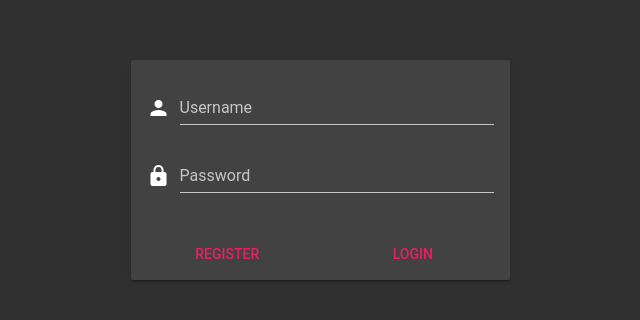
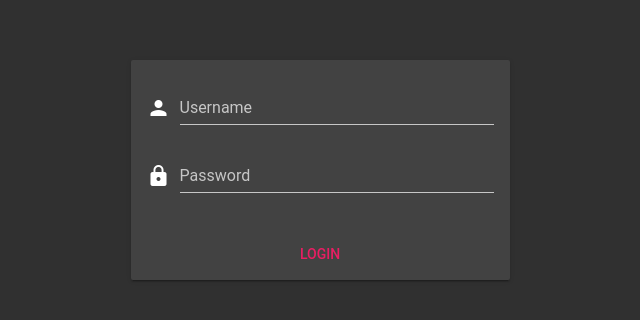
Before and after one commit to mikgoldwyn/mikgoldwyn.com, a Vue app in the folder empotech/: page /#/ in a window 1280 px wide. Shown: the part 230-550 px from the top of the page, without its empty margins (320-960 px from the left). Built offline with nearby package versions, Linux system fonts and the light colour scheme.

Commit message:
Hide registrationn

```diff
--- a/empotech/src/views/Login.vue
+++ b/empotech/src/views/Login.vue
@@ -27,7 +27,7 @@
                     ></v-text-field>
                 </v-card-text>
                 <v-card-actions>
-                  <v-btn block flat color="pink" @click="$router.push({ name: 'registration' })">Register</v-btn>
+                  <!-- <v-btn block flat color="pink" @click="$router.push({ name: 'registration' })">Register</v-btn> -->
                   <v-btn block flat color="pink" type="submit">Login</v-btn>
                 </v-card-actions>
               </v-form>
```
